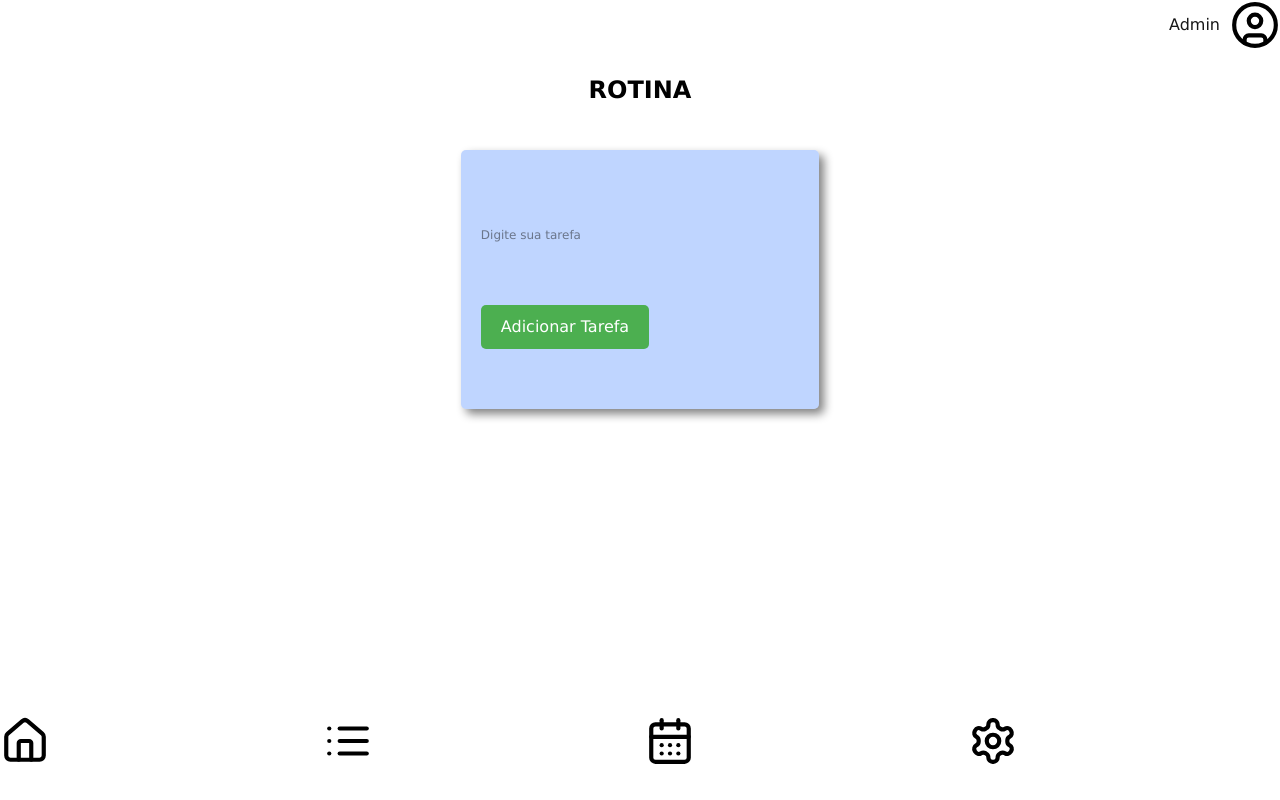
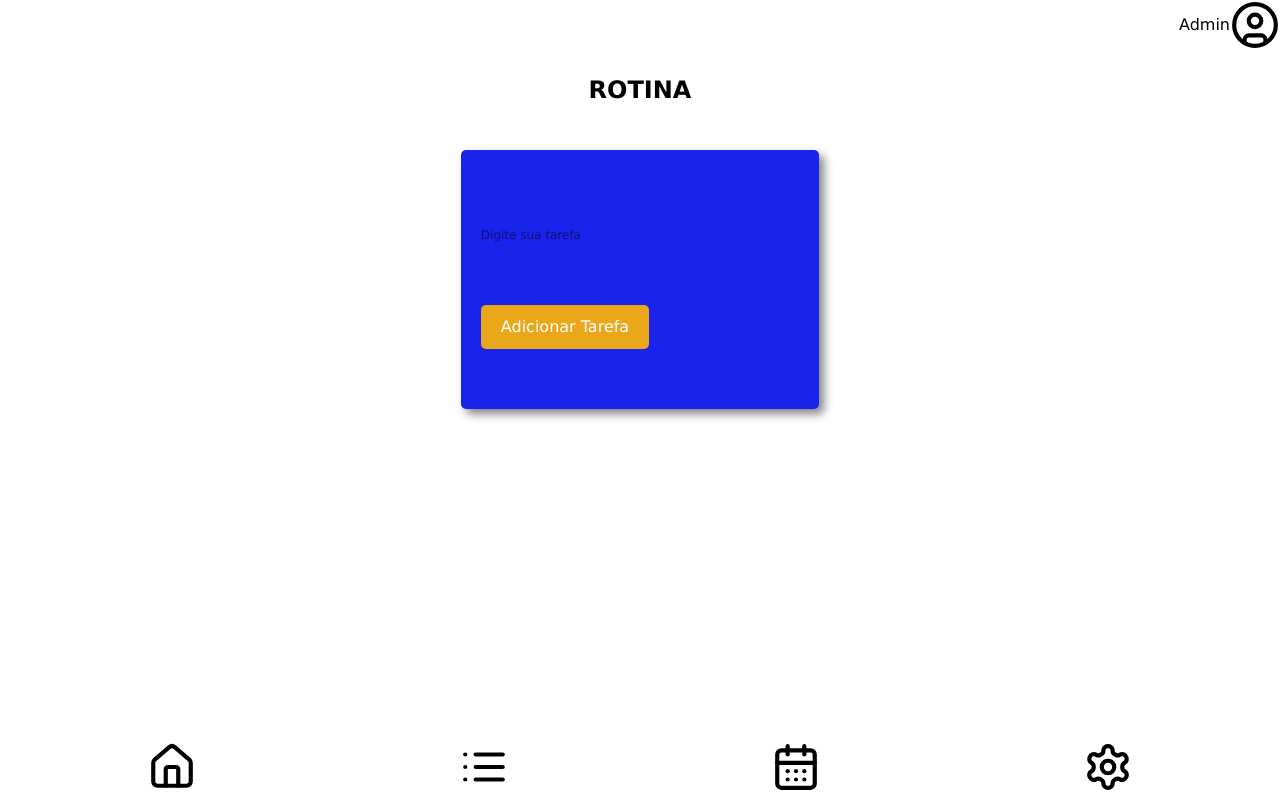
Before and after one commit to theonv/T-Pago, a Next.js app in the folder tp/: page /home in a window 1280 px wide. Built offline with nearby package versions, Linux system fonts and the light colour scheme.

Commit message:
otimização do coddigo css e aumento do uso de tailwind

```diff
--- a/tp/src/app/globals.css
+++ b/tp/src/app/globals.css
@@ -2,17 +2,17 @@
 
 
 :root {
-  --corPrimaria: blue;
-  --corSecundaria: rgb(0, 0, 0);
+  --corPrimaria: #1A23EB;
+  --corSecundaria: #EBA71A;
   --background: #ffffff;
-  --foreground: #171717;
+  --foreground: #000000;
 }
 
 @media (prefers-color-scheme: dark) {
   :root {
-    --background: #0a0a0a;
-    --foreground: #ededed;
-    --corSecundaria: rgb(255, 255, 255);
+    --background: #000000;
+    --foreground: #ffffff;
+
   }
 }
 
--- a/tp/src/componentes/footer/footer.jsx
+++ b/tp/src/componentes/footer/footer.jsx
@@ -2,8 +2,8 @@ import '../../estilos/footer.css'
 
 export default function Footer() {
     return (
-        <footer>
-            <picture className="options">
+        <footer className="w-full fixed bottom-0 left-0 right-0">
+            <picture className="flex justify-around items-center px-4 py-2">
                 {/*Casa*/}
                 <svg xmlns="http://www.w3.org/2000/svg" width="50" height="50" viewBox="0 0 24 24" fill="none" stroke="#000000" strokeWidth="2" strokeLinecap="round" strokeLinejoin="round">
                     <path d="M15 21v-8a1 1 0 0 0-1-1h-4a1 1 0 0 0-1 1v8"></path>
@@ -11,16 +11,17 @@ export default function Footer() {
                 </svg>
 
                 {/*Listas*/}
-                <svg xmlns="http://www.w3.org/2000/svg" width="50" height="50" viewBox="0 0 24 24" fill="none" stroke="#000000" stroke-width="2" stroke-linecap="round" stroke-linejoin="round">
+                <svg xmlns="http://www.w3.org/2000/svg" width="50" height="50" viewBox="0 0 24 24" fill="none" stroke="#000000" strokeWidth="2" strokeLinecap="round" strokeLinejoin="round">
                     <line x1="8" x2="21" y1="6" y2="6"></line>
                     <line x1="8" x2="21" y1="12" y2="12"></line>
                     <line x1="8" x2="21" y1="18" y2="18"></line>
                     <line x1="3" x2="3.01" y1="6" y2="6"></line>
                     <line x1="3" x2="3.01" y1="12" y2="12"></line>
-                <line x1="3" x2="3.01" y1="18" y2="18"></line></svg>
+                    <line x1="3" x2="3.01" y1="18" y2="18"></line>
+                </svg>
 
                 {/*Calendário*/}
-                <svg xmlns="http://www.w3.org/2000/svg" width="50" height="50" viewBox="0 0 24 24" fill="none" stroke="#000000" stroke-width="2" stroke-linecap="round" stroke-linejoin="round">
+                <svg xmlns="http://www.w3.org/2000/svg" width="50" height="50" viewBox="0 0 24 24" fill="none" stroke="#000000" strokeWidth="2" strokeLinecap="round" strokeLinejoin="round">
                     <path d="M8 2v4"></path>
                     <path d="M16 2v4"></path>
                     <rect width="18" height="18" x="3" y="4" rx="2"></rect>
@@ -34,9 +35,10 @@ export default function Footer() {
                 </svg>
 
                 {/*Configurações*/}
-            <svg xmlns="http://www.w3.org/2000/svg" width="50" height="50" viewBox="0 0 24 24" fill="none" stroke="#000000" stroke-width="2" stroke-linecap="round" stroke-linejoin="round">
+                <svg xmlns="http://www.w3.org/2000/svg" width="50" height="50" viewBox="0 0 24 24" fill="none" stroke="#000000" strokeWidth="2" strokeLinecap="round" strokeLinejoin="round">
                     <path d="M12.22 2h-.44a2 2 0 0 0-2 2v.18a2 2 0 0 1-1 1.73l-.43.25a2 2 0 0 1-2 0l-.15-.08a2 2 0 0 0-2.73.73l-.22.38a2 2 0 0 0 .73 2.73l.15.1a2 2 0 0 1 1 1.72v.51a2 2 0 0 1-1 1.74l-.15.09a2 2 0 0 0-.73 2.73l.22.38a2 2 0 0 0 2.73.73l.15-.08a2 2 0 0 1 2 0l.43.25a2 2 0 0 1 1 1.73V20a2 2 0 0 0 2 2h.44a2 2 0 0 0 2-2v-.18a2 2 0 0 1 1-1.73l.43-.25a2 2 0 0 1 2 0l.15.08a2 2 0 0 0 2.73-.73l.22-.39a2 2 0 0 0-.73-2.73l-.15-.08a2 2 0 0 1-1-1.74v-.5a2 2 0 0 1 1-1.74l.15-.09a2 2 0 0 0 .73-2.73l-.22-.38a2 2 0 0 0-2.73-.73l-.15.08a2 2 0 0 1-2 0l-.43-.25a2 2 0 0 1-1-1.73V4a2 2 0 0 0-2-2z"></path>
-            <circle cx="12" cy="12" r="3"></circle></svg>
+                    <circle cx="12" cy="12" r="3"></circle>
+                </svg>
             </picture>
         </footer>
     )
--- a/tp/src/estilos/footer.css
+++ b/tp/src/estilos/footer.css
@@ -1,3 +1,6 @@
 footer{
     background-color: var(--background)
 }
+svg{
+    stroke: var(--foreground);
+}
--- a/tp/src/estilos/home.css
+++ b/tp/src/estilos/home.css
@@ -1,144 +1,45 @@
-body {
-    min-height: 95vh;
-    max-height: 100vh;
-    position: relative;
-}
-svg{
-    stroke: var(--corSecundaria);
-}
-
 header {
     display: flex;
     justify-content: flex-end;
     align-items: center;
 }
-
 .titulo {
     font-size: 24px;
     font-weight: bold;
-    color: var(--corSecundaria);
+    color: var(--foreground);
 }
-
 .corpo {
     height: 10vh;
     display: flex;
     justify-content: center;
     align-items: center;
 }
-
-.box {
-    width: 300px;
-    height: 50px;
-    background-color: #5768FF;
-    border-radius: 15px;
-    display: flex;
-    align-items: center;
-    justify-content: space-between;
-    padding: 0 10px;
-}
-
 main {
     height: 40vh;
     display: flex;
     justify-content: center;
     align-items: center;
 }
-
 .qdd {
-    background-color: rgba(0, 89, 255, 0.25);
+    background-color: var(--corPrimaria);
     padding: 10px;
     min-width: 40vh;
     min-height: 20vh;
     border-radius: 5px;
     box-shadow: 5px 5px 10px rgba(0, 0, 0, 0.493);
 }
-
-footer {
-    position: absolute;
-    bottom: 0;
-    left: 0;
-    right: 0;
-}
-
-.cliente {
-    padding-right: 10px;
-}
-
-img {
-    height: 50px;
-    width: 50px;
-    justify-self: center;
-    align-self: center;
-}
-
-.options {
-    display: grid;
-    grid-template-columns: repeat(4, 1fr);
-    gap: 10px;
-}
-
-.task {
-    margin-left: 10px;
-}
-
-#checkbox {
-    height: 24px;
-    width: 24px;
-    margin-left: 10px;
-}
-
-/* Botão de Criar Tarefas */
 .criar-tarefa {
     margin-top: 20px;
     padding: 10px 20px;
-    background-color: #4CAF50;
+    background-color: var(--corSecundaria);
     color: white;
     border: none;
     border-radius: 5px;
     cursor: pointer;
 }
-
 .criar-tarefa:hover {
     background-color: #45a049;
 }
-.exercicio {
-    display: flex;
-    align-items: center;
-    background-color: #5A5AFF;
-    color: black;
-    font-weight: bold;
-    padding: 10px 20px;
-    border-radius: 8px;
-    border: none;
-    cursor: pointer;
-    font-size: 16px;
-    gap: 10px;
-    width: fit-content;
-
-}
-
-.checkbox {
-    appearance: none;
-    width: 18px;
-    height: 18px;
-    border: 2px solid black;
-    border-radius: 4px;
-    position: relative;
-    cursor: pointer;
-}
-
-.checkbox:checked::after {
-    content: '✔';
-    font-size: 14px;
-    color: black;
-    position: absolute;
-    top: -1px;
-    left: 2px;
-}
-footer{
-    padding-bottom: 34px;
-}
-
 .container {
     position: relative; /* Define o contexto de referência */
     width: 100%;
@@ -169,7 +70,6 @@ footer{
     border-color: rgba(0, 187, 255, 0.5);
     box-shadow: rgba(0, 0, 0, 0.493);
 }
-
 .content-box {
     width: 300px;
     padding: 15px;
@@ -186,17 +86,6 @@ footer{
     white-space: nowrap;
     display: inline-block;
 }
-
-
-.p-style {
-    /*border: black solid 2px;
-    border-radius: 5px;*/
-    padding-bottom: 10px;
-    margin-left: 10px;
-}
-
-
-/* Estilo do item de tarefa */
 .task-item {
     display: flex;
     align-items: center;
@@ -206,38 +95,6 @@ footer{
     padding: 10px;
     box-shadow: 2.5px 2.5px 5px rgba(0, 0, 0, 0.493);
 }
-
-.task-item input[type="checkbox"] {
-    margin-right: 10px;
-    min-width: 20px;
-    height: 20px;
-    cursor: pointer;
-}
-
-.task-item .p-style {
-    margin: 0;
-    padding: 10px;
-    flex-grow: 1;
-    word-break: break-word;
-    background: transparent;
-    border: none;
-}
-
-.delete-btn {
-    margin-left: 8px;
-    background: #ff5555;
-    color: white;
-    border: none;
-    border-radius: 50%;
-    width: 25px;
-    height: 25px;
-    cursor: pointer;
-    display: flex;
-    justify-content: center;
-    align-items: center;
-    font-weight: bold;
-}
-
 /* Melhorias no estilo do contêiner */
 .qdd {
     display: flex;
@@ -248,13 +105,11 @@ footer{
     margin-top: 20px;
     margin-bottom: 20px;
 }
-
 #contentBox {
     overflow-y: auto;
     max-height: 50vh; /* Aumentado para mostrar mais tarefas */
     padding-bottom: 10px;
 }
-
 .container {
     position: relative;
     width: 100%;
@@ -262,7 +117,6 @@ footer{
     margin-top: 15px;
     padding-bottom: 50px; /* Espaço para o botão abaixo da textarea */
 }
-
 #put {
     resize: vertical;
     min-height: 60px;
@@ -270,7 +124,6 @@ footer{
     max-width: 100%;
     box-sizing: border-box;
 }
-
 #criar-trf {
     position: absolute;
     right: 10px;
@@ -278,21 +131,6 @@ footer{
     margin: 0;
     z-index: 10;
 }
-
-.button {
-    padding: 8px 16px;
-    background-color: #5768FF;
-    color: white;
-    border: none;
-    border-radius: 5px;
-    cursor: pointer;
-    box-shadow: 0 2px 4px rgba(0, 0, 0, 0.2);
-}
-
-.button:hover {
-    background-color: #4456ee;
-}
-
 /* Ajustes para o main para permitir mais conteúdo */
 main {
     height: auto;
@@ -303,13 +141,3 @@ main {
     align-items: flex-start; /* Alinhado ao topo para melhor uso do espaço */
     padding-bottom: 100px; /* Espaço adicional na parte inferior para o footer */
 }
-
-/* Garantir que o footer fique no lugar correto */
-footer {
-    position: fixed;
-    bottom: 0;
-    left: 0;
-    right: 0;
-    background-color: white; /* Fundo para evitar sobreposição */
-    z-index: 100;
-}
```
Lines whose indentation alone changed are shown as unchanged.
